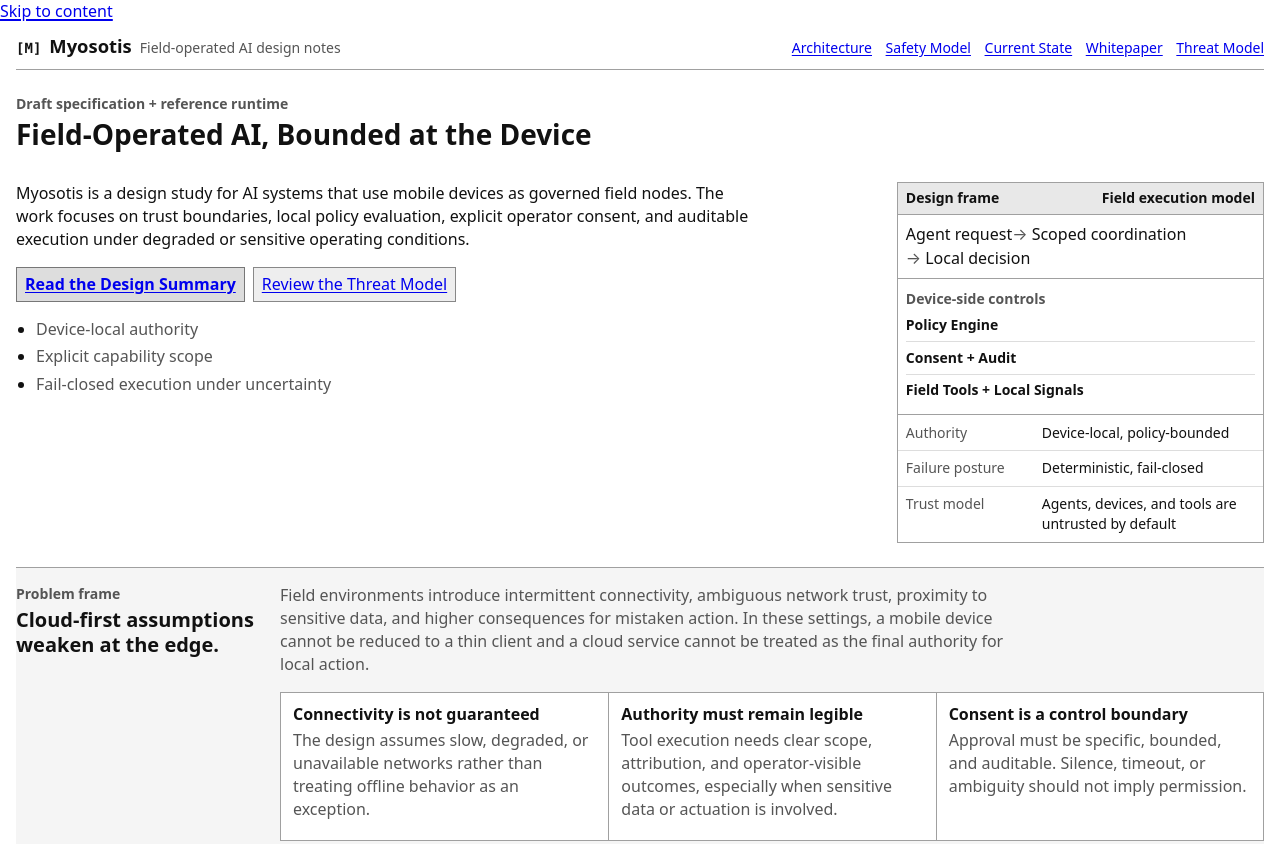
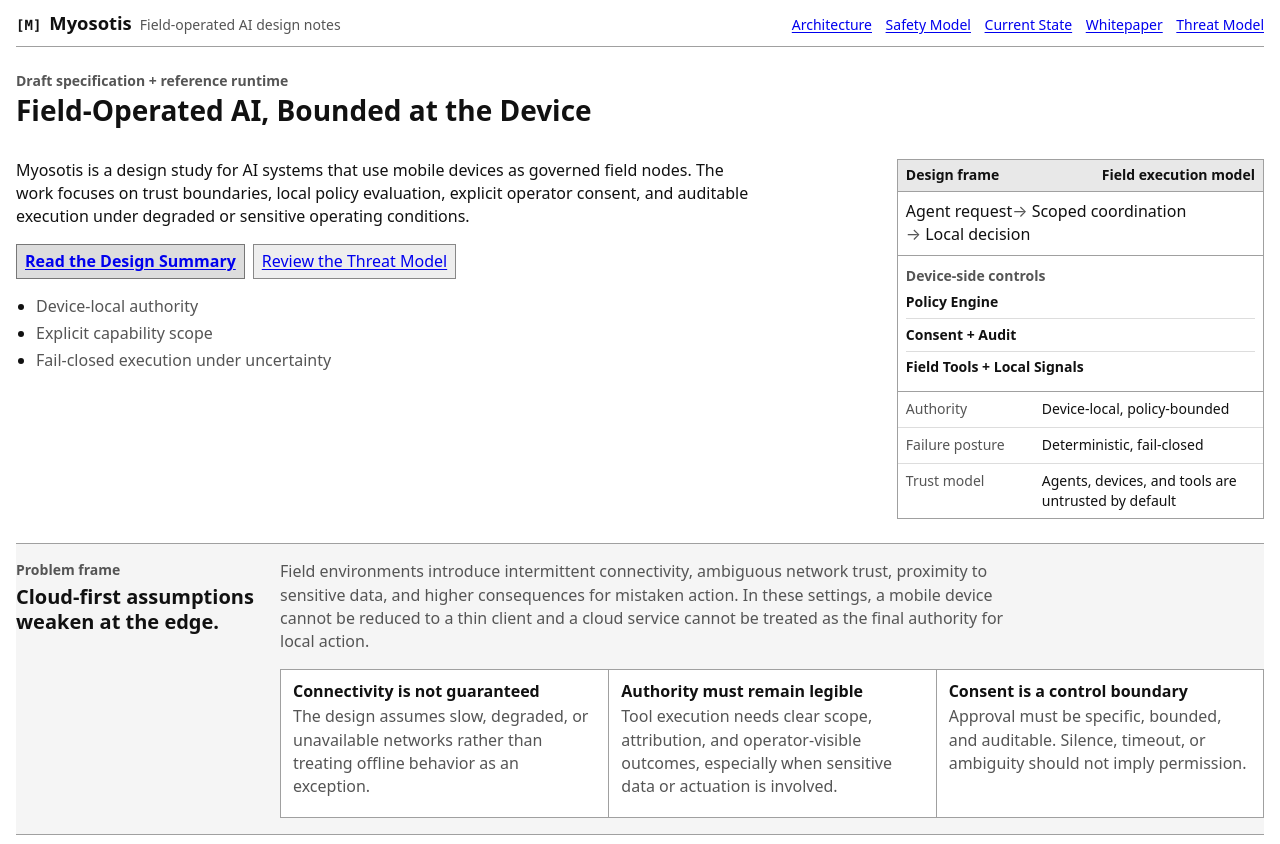
Before and after one commit to hackelia-micrantha/myosotis-community, a plain HTML site: page web/index.html in a window 1280 px wide. Shown: the top 844 px of the page. Drawn offline with Linux system fonts and the light colour scheme.

Commit message:
a11y: add Phyllotaxis skip-link treatment

```diff
--- a/web/assets/styles.css
+++ b/web/assets/styles.css
@@ -83,6 +83,21 @@ a:hover {
 :focus-visible {
   outline: 3px solid var(--phyllotaxis-color-focus);
   outline-offset: 2px;
+}
+
+.skip-link {
+  position: absolute;
+  top: 0;
+  left: var(--phyllotaxis-gutter-page);
+  z-index: 10;
+  padding: var(--phyllotaxis-space-sm) var(--phyllotaxis-space-md);
+  border: 1px solid var(--phyllotaxis-color-border);
+  background: var(--phyllotaxis-color-canvas);
+  transform: translateY(-120%);
+}
+
+.skip-link:focus {
+  transform: translateY(0);
 }
 
 img {
```
